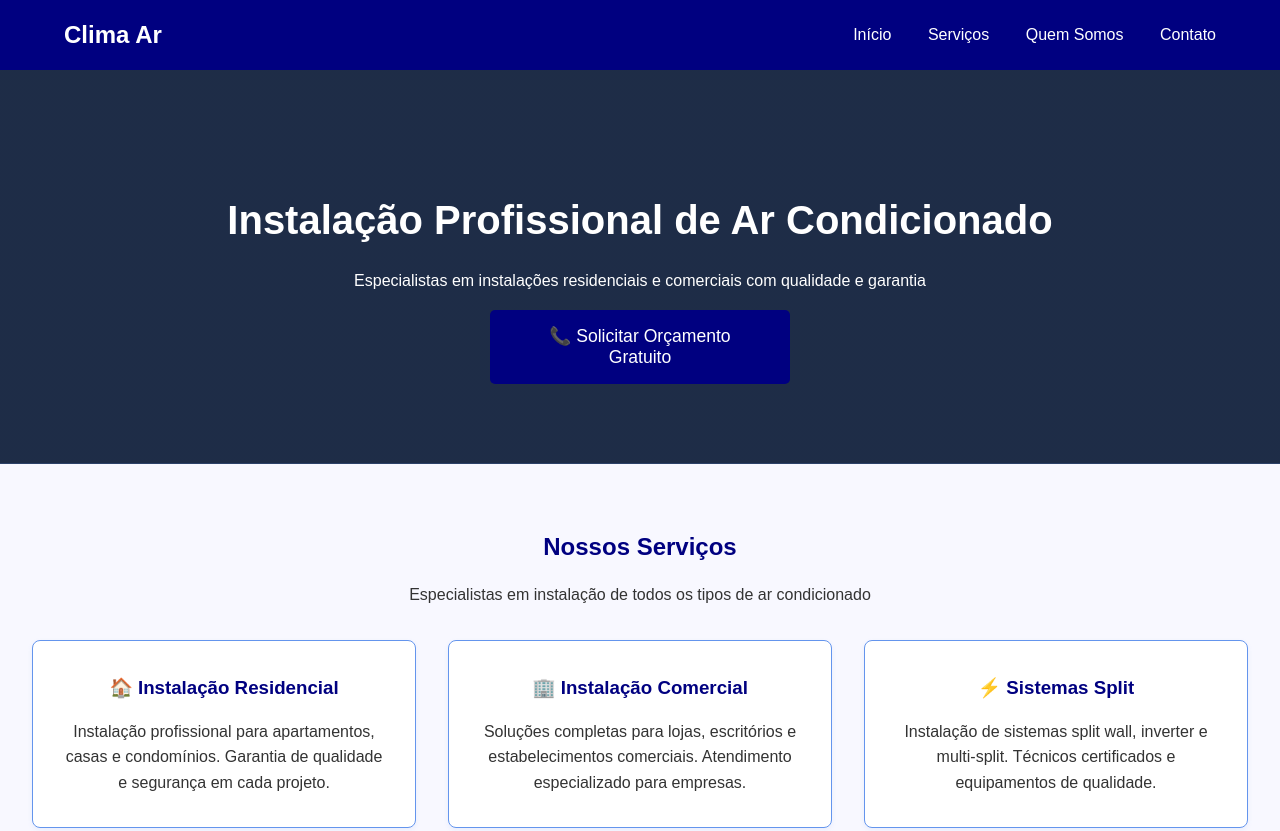
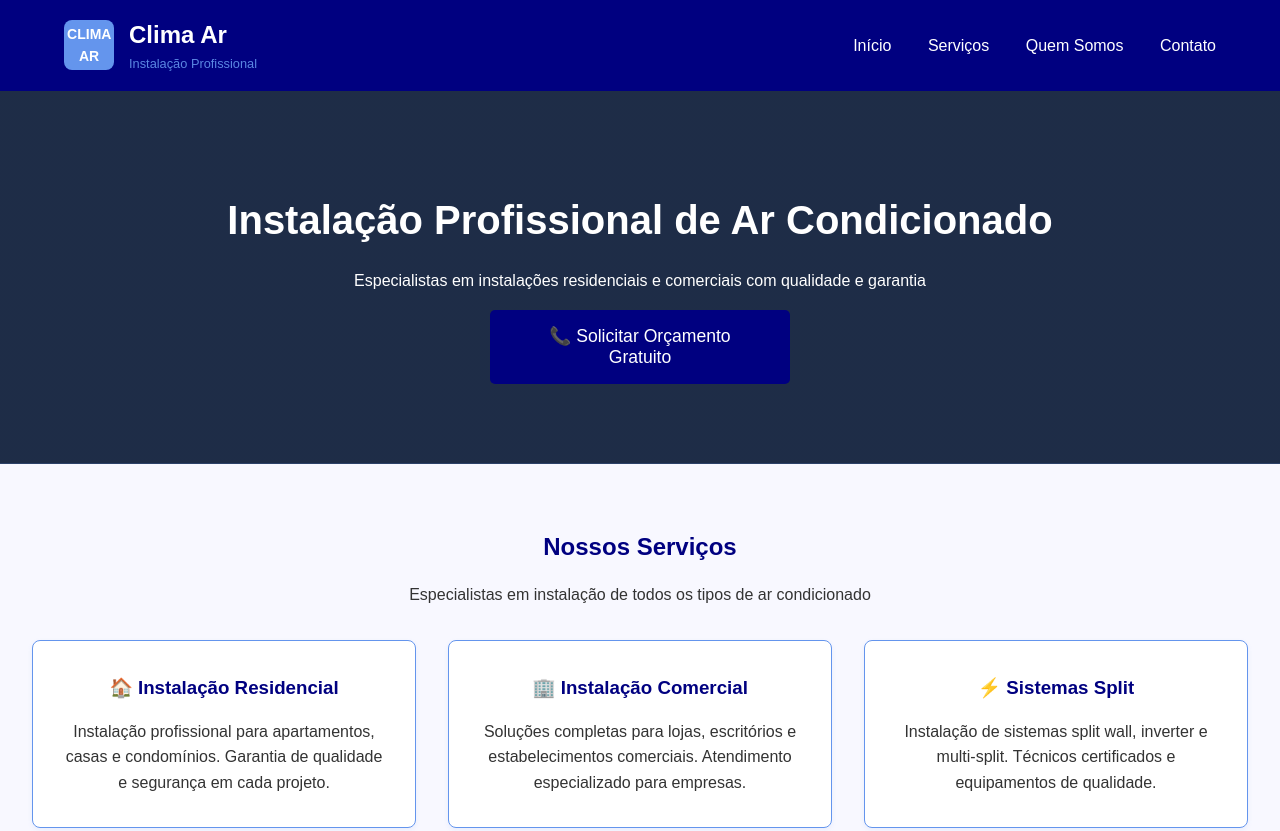
Before and after one commit to LyLeoLy/clima.ar, a plain HTML site: page index.html in a window 1280 px wide. Shown: the top 831 px of the page. Drawn offline with Linux system fonts and the light colour scheme.

Commit message:
Update index.html

```diff
--- a/index.html
+++ b/index.html
@@ -40,8 +40,38 @@
             align-items: center;
         }
 
-        .logo h1 {
+        .logo-container {
+            display: flex;
+            align-items: center;
+            gap: 15px;
+        }
+
+        .logo-svg {
+            width: 50px;
+            height: 50px;
+            background: #6495ED;
+            border-radius: 8px;
+            display: flex;
+            align-items: center;
+            justify-content: center;
+            color: white;
+            font-weight: bold;
+            font-size: 14px;
+            text-align: center;
+            padding: 5px;
+        }
+
+        .logo-text h1 {
             font-size: 1.5rem;
+            margin: 0;
+            color: white;
+        }
+
+        .logo-text p {
+            font-size: 0.8rem;
+            opacity: 0.9;
+            margin: 0;
+            color: #6495ED;
         }
 
         .nav a {
@@ -205,7 +235,7 @@
                 text-align: center;
             }
 
-            .logo {
+            .logo-container {
                 margin-bottom: 1rem;
             }
 
@@ -224,8 +254,14 @@
 <body>
     <header class="header">
         <div class="container">
-            <div class="logo">
-                <h1>Clima Ar</h1>
+            <div class="logo-container">
+                <div class="logo-svg">
+                    CLIMA AR
+                </div>
+                <div class="logo-text">
+                    <h1>Clima Ar</h1>
+                    <p>Instalação Profissional</p>
+                </div>
             </div>
             <nav class="nav">
                 <a href="#inicio">Início</a>
```
